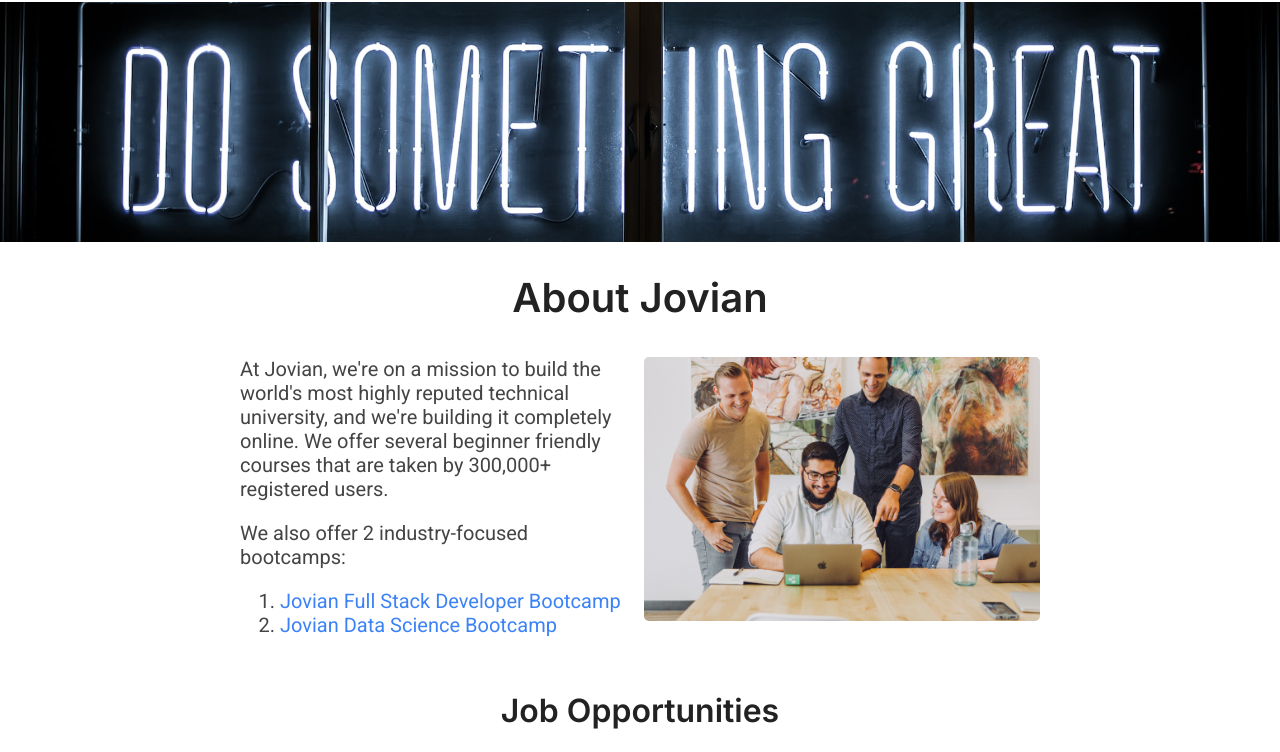
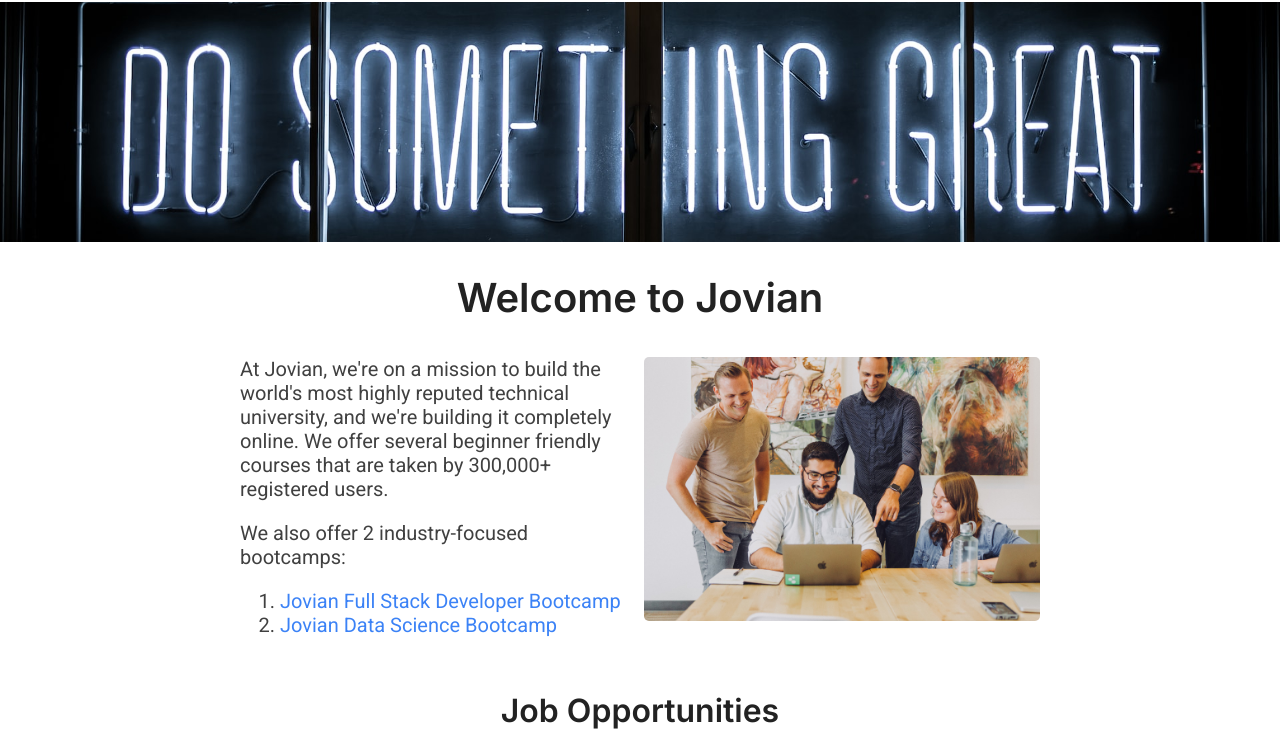
Before and after one commit to BryanTamrin/jovian-careers-responsive, a plain HTML site: page src/index.html in a window 1280 px wide. Shown: the part 48-800 px from the top of the page. Drawn offline with Linux system fonts and the light colour scheme.

Commit message:
updated index and styles

```diff
--- a/src/index.html
+++ b/src/index.html
@@ -20,7 +20,7 @@
     </div>
     <img id="banner" src="banner.jpg" alt="Banner" height="240">
     <h1>
-        About Jovian
+        Welcome to Jovian
     </h1>
 
     <div id="about">
--- a/src/styles.css
+++ b/src/styles.css
@@ -7,7 +7,7 @@ body {
   padding: 0;
   font-family: "Roboto", sans-serif;
   font-size: 1rem;
-  color: #444444;
+  color: #404040;
 }
 
 h1,
```
